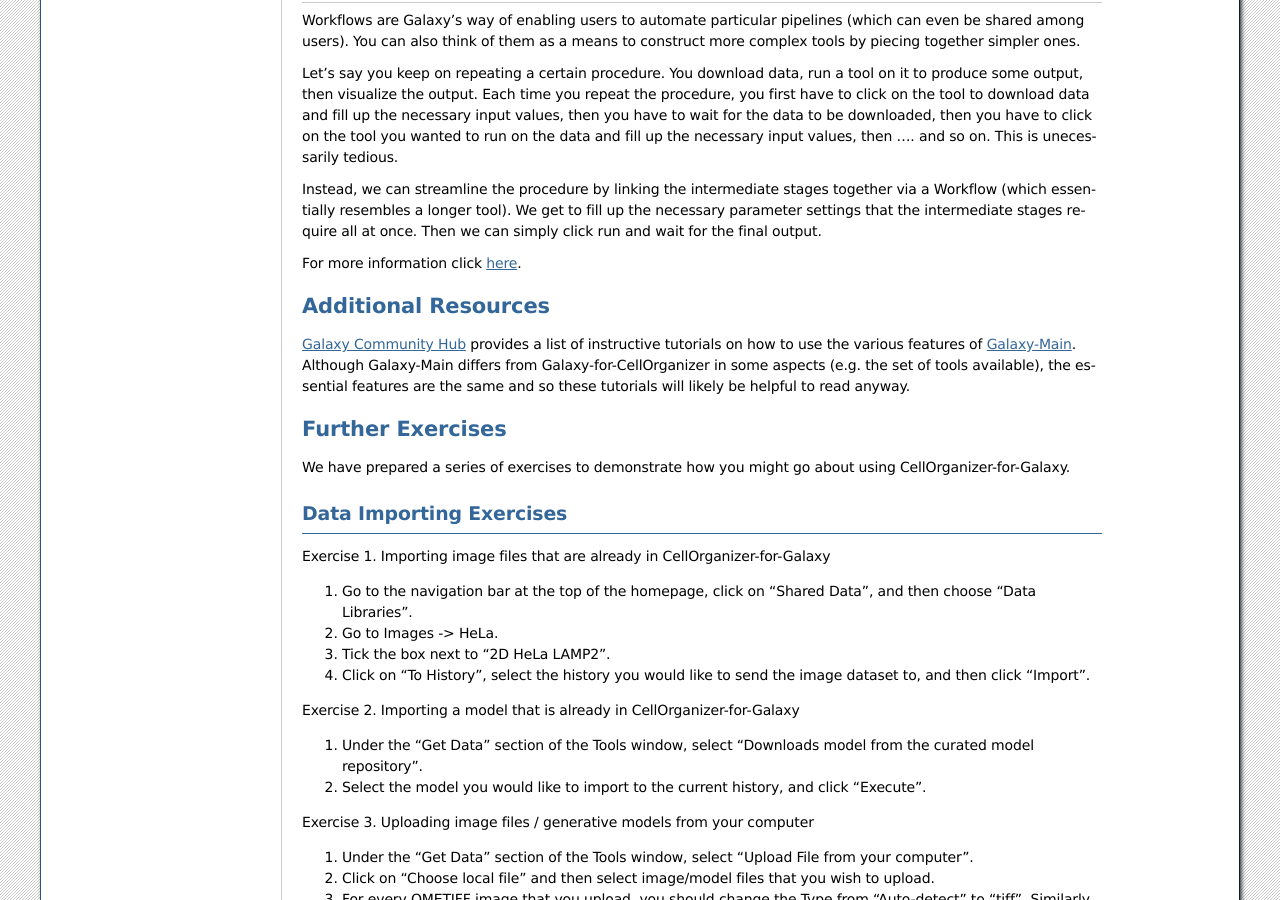
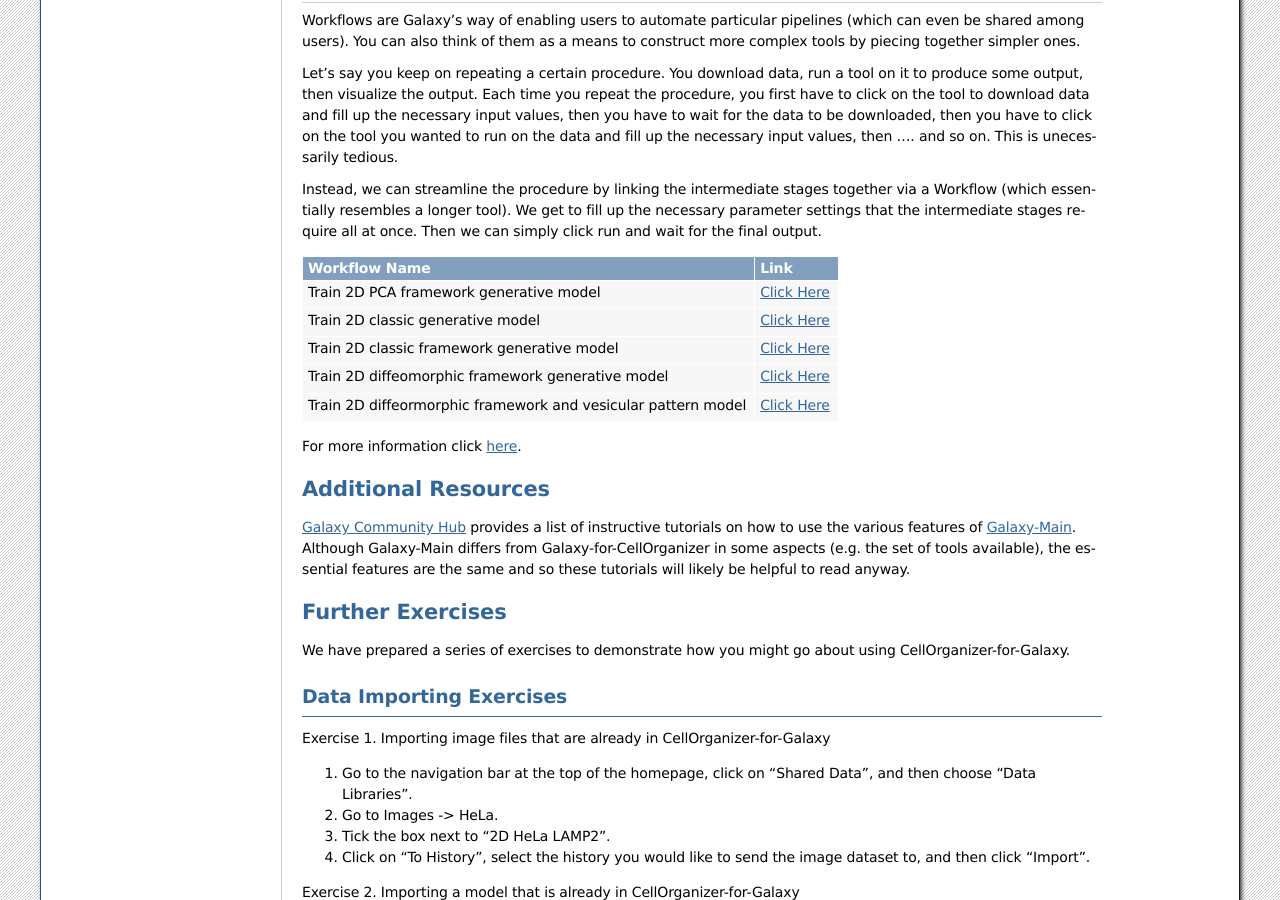
Before and after one commit to murphygroup/cellorganizer-documentation_old, a Sphinx documentation site: the page built from source/chapters/galaxy/index.rst, in a window 1280 px wide and 900 px high, scrolled down 2413 px. Built offline with Sphinx 7.4.7, drawn with Linux system fonts in a browser that asks for light colours.

Commit message:
add workflow table

```diff
--- a/source/chapters/galaxy/index.rst
+++ b/source/chapters/galaxy/index.rst
@@ -106,6 +106,20 @@
 
 Instead, we can streamline the procedure by linking the intermediate stages together via a Workflow (which essentially resembles a longer tool). We get to fill up the necessary parameter settings that the intermediate stages require all at once. Then we can simply click run and wait for the final output.
 
++--------------------------------------------------------------------+---------------------------------------------------------------------------------------------------------+
+| Workflow Name                                                      |    Link                                                                                                 |
++====================================================================+=========================================================================================================+
+| Train 2D PCA framework generative model                            |  `Click Here <http://galaxy.compbio.cs.cmu.edu:8080/u/cellorganizer/w/train-2d-pca-framework>`_         |
++--------------------------------------------------------------------+---------------------------------------------------------------------------------------------------------+
+| Train 2D classic generative model                                  |  `Click Here <http://galaxy.compbio.cs.cmu.edu:8080/u/cellorganizer/w/train-2d-classic-model>`_         |
++--------------------------------------------------------------------+---------------------------------------------------------------------------------------------------------+
+| Train 2D classic framework generative model                        |  `Click Here <http://galaxy.compbio.cs.cmu.edu:8080/u/cellorganizer/w/train-2d-classic-framework>`_     |
++--------------------------------------------------------------------+---------------------------------------------------------------------------------------------------------+
+| Train 2D diffeomorphic framework generative model                  |  `Click Here <http://galaxy.compbio.cs.cmu.edu:8080/u/cellorganizer/w/train-2d-diffeo-framework>`_      |
++--------------------------------------------------------------------+---------------------------------------------------------------------------------------------------------+
+| Train 2D diffeormorphic framework and vesicular pattern model      |  `Click Here <http://galaxy.compbio.cs.cmu.edu:8080/u/cellorganizer/w/train-2d-diffeo-vesicle-model>`_  |
++--------------------------------------------------------------------+---------------------------------------------------------------------------------------------------------+
+
 For more information click `here <https://galaxyproject.org/learn/advanced-workflow/>`_.
 
 Additional Resources
```
